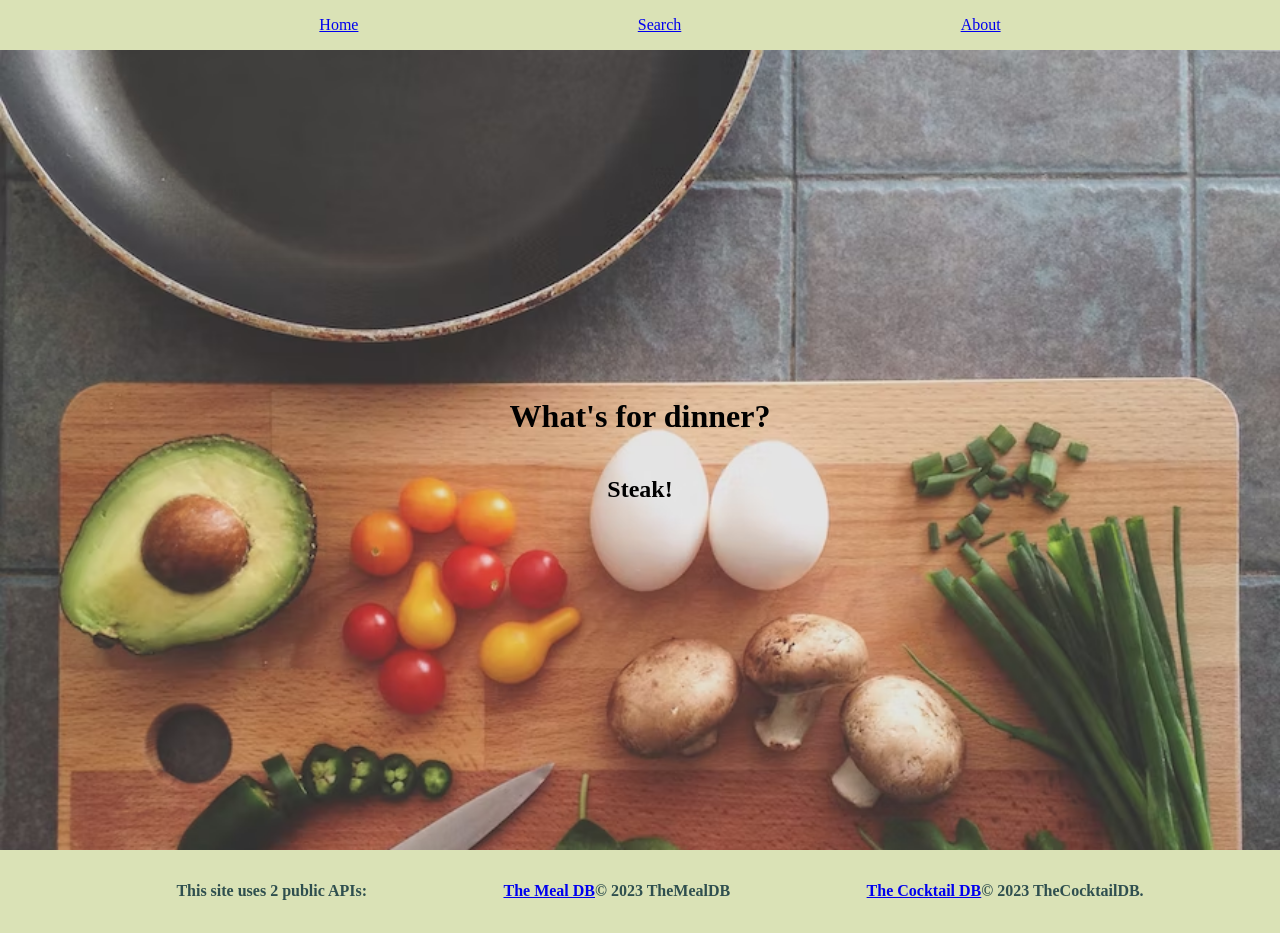
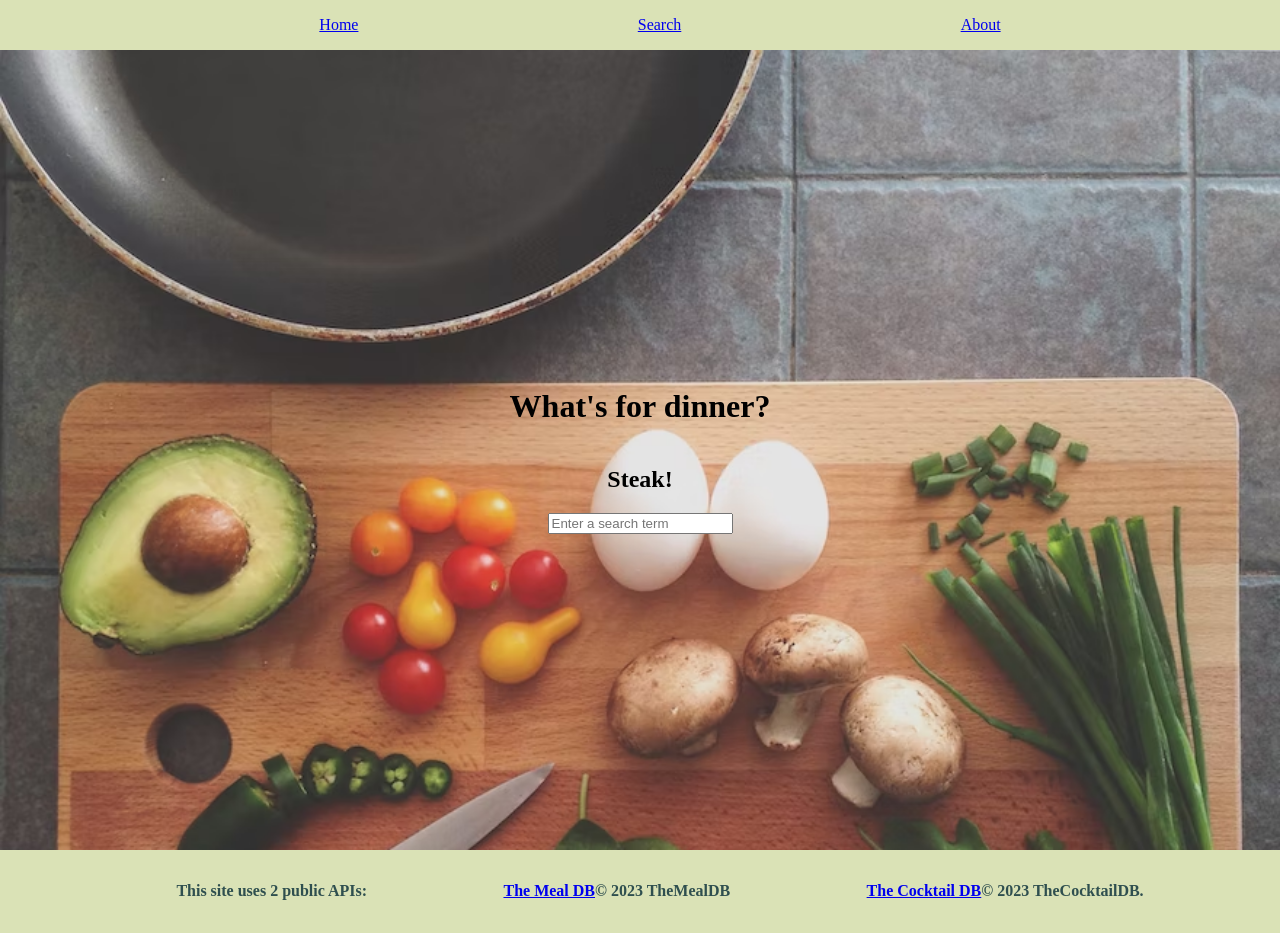
Before and after one commit to DanielMurphy87/Team-ABCD-Group-Project, a React (Vite) app in the folder client/: page / in a window 1280 px wide. Built offline with nearby package versions, Linux system fonts and the light colour scheme.

Commit message:
fix: integrated SearchBar with dummy DataType definition.

```diff
--- a/client/src/components/search_bar.tsx
+++ b/client/src/components/search_bar.tsx
@@ -1,5 +1,5 @@
 import { useState, useRef } from "react";
-import type { DataType } from "utils/types";
+import type { DataType } from "../utils/types";
 
 const SearchBar: React.FC<{ searchData: DataType[] }> = ({
     searchData,
--- a/client/src/pages/errors/Error.tsx
+++ b/client/src/pages/errors/Error.tsx
@@ -10,4 +10,4 @@ const Error: React.FC<errorProps> = ({message}) => {
     );
   };
 
-  export default Error;
+export default Error;
--- a/client/src/pages/home/Home.tsx
+++ b/client/src/pages/home/Home.tsx
@@ -1,4 +1,5 @@
 import './home.scss';
+import { SearchBar } from '@/components/search_bar';
 
 type HomeProps = {
   message: string;
@@ -9,6 +10,7 @@ const Home: React.FC<HomeProps> = ({ message }) => {
     <div className="home">
       <h1 className="title">What&apos;s for dinner?</h1>
       <h2>{`${message}!`}</h2>
+      <SearchBar searchData={[]} />
     </div>
   );
 };
--- a/client/src/pages/home/home.scss
+++ b/client/src/pages/home/home.scss
@@ -14,6 +14,7 @@
   .home__title {
     font-size: font-size('header-1');
     font-weight: font-weight('bold');
+    font-family: 'Roboto, san-serif';
     color: color('primary');
   }
   .home__subtitle {
--- /dev/null
+++ b/client/src/utils/types.ts
@@ -0,0 +1,3 @@
+import { Ingredient, Meal, Category, MealResult, DrinkResult} from '../definitions/types'
+
+export type DataType = Ingredient;
```
Also changed, not shown: client/src/navigation/RouterConfig.tsx (+6 -2 lines), 1 other file (tests, documents, lock files or other folders).
